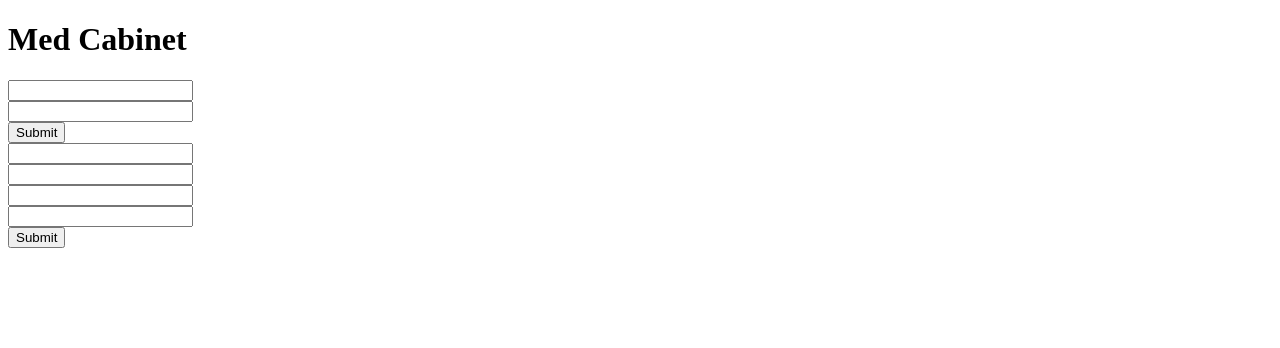
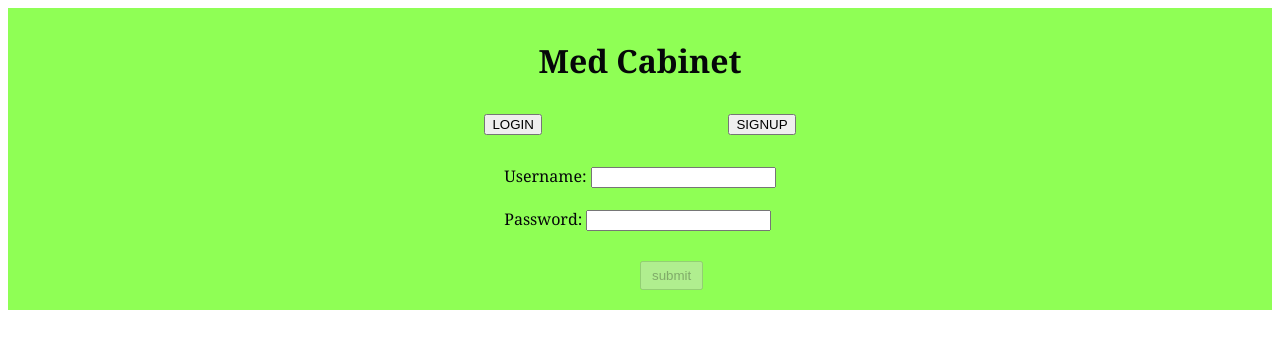
Before and after one commit to BuildWeek-Med-Cabinet/web-front-end, a React (Create React App) app: page / in a window 1280 px wide. Shown: the top 348 px of the page. Built offline with nearby package versions, Linux system fonts and the light colour scheme.

Commit message:
Added Login and Signup page

```diff
--- a/package.json
+++ b/package.json
@@ -12,6 +12,7 @@
     "react-hook-form": "^5.7.2",
     "react-router-dom": "^5.2.0",
     "react-scripts": "3.4.1",
+    "react-uuid": "^1.0.2",
     "styled-components": "^5.1.1",
     "yup": "^0.29.1"
   },
--- a/src/App.js
+++ b/src/App.js
@@ -1,13 +1,12 @@
 import React from 'react';
-import Login from './components/Login'
-import SignUp from './components/SignUp'
+import LoginPage from './components/LoginPage';
+// import Login from './components/Login';
+// import SignUp from './components/SignUp';
 
 function App() {
   return (
     <div>
-      <h1>Med Cabinet</h1>
-      <Login />
-      <SignUp />
+      <LoginPage />
     </div>
   );
 }
--- /dev/null
+++ b/src/components/LoginForm.js
@@ -0,0 +1,113 @@
+import React, { useState, useEffect } from 'react';
+import { useHistory } from 'react-router-dom';
+import * as Yup from 'yup';
+import { loginFormSchema } from './formSchema';
+import { axiosWithAuth } from "../utils/axiosWithAuth";
+
+const initialFormValues = {
+    email: '',
+    password: ''
+}
+
+const initialFormErrors = {
+    email: '',
+    password: ''
+}
+
+export default function LoginForm() {
+    const [formValues, setFormValues] = useState(initialFormValues);
+    const [formErrors, setFormErrors] = useState(initialFormErrors);
+    const [disabled, setDisabled] = useState(false);
+
+    const history = useHistory();
+
+    const postLogin = (credentials) => {
+        axiosWithAuth()
+            .post("", credentials)
+            .then(res => {
+                window.localStorage.setItem("token", res.data.payload);
+                history.push("/");
+            })
+            .catch(err => {
+                console.log('Error')
+            })
+    }
+
+    const onInputChange = evt => {
+        const { name, value } = evt.target
+        Yup
+            .reach(loginFormSchema, name)
+            .validate(value)
+            .then(() => {
+                setFormErrors({
+                    ...formErrors,
+                    [name]: ''
+                })
+            })
+            .catch((err) => {
+                setFormErrors({
+                    ...formErrors,
+                    [name]: err.errors[0]
+                })
+            })
+        setFormValues({
+            ...formValues,
+            [name]: value
+        });
+    }
+
+    const onSubmit = evt => {
+        evt.preventDefault();
+        const credentials = {
+            email: formValues.email,
+            password: formValues.password
+        }
+        postLogin(credentials);
+    }
+
+    useEffect(() => {
+        loginFormSchema.isValid(formValues).then(valid => {
+            setDisabled(!valid);
+            //console.log('valid:' + valid);
+        })
+    }, [formValues])
+
+
+    return (
+        <div>
+            <form className='form container' onSubmit={onSubmit}>
+
+                <div className='errors'>
+                    <div>{formErrors.email}</div>
+                    <div>{formErrors.password}</div>
+                </div>
+
+                <div className='form-group inputs'>
+                    <div style={{margin:'20px 0'}}>
+                        <label>Username:&nbsp;
+                            <input
+                                value={formValues.email}
+                                onChange={onInputChange}
+                                name='email'
+                                type='text'
+                            />
+                        </label>
+                    </div>
+                    <div style={{margin:'20px 0'}}>
+                        <label>Password:&nbsp;
+                            <input
+                                value={formValues.password}
+                                onChange={onInputChange}
+                                name='password'
+                                type='password'
+                            />
+                        </label>
+                    </div>
+                    <div>
+                        <button style={{backgoundColor:'green',padding:'5px 10px',margin:'10px 50%'}} disabled={disabled}>submit</button>
+                    </div>
+                </div>
+            </form>
+        </div>
+    )
+}
--- /dev/null
+++ b/src/components/LoginForm.jsx
@@ -0,0 +1,18 @@
+import styled from 'styled-components';
+
+export const Div = styled.div`
+    display: flex;
+    flex-direction: column;
+    align-items: center;
+    background-color: #8FFF55;
+    font-family: Georgia;
+    color: #050709;
+    padding: 10px;
+`
+
+export const DivButton = styled.div`
+    display: flex;
+    justify-content: space-around;
+    width: 40%;
+    margin: 10px 30%;
+`
--- /dev/null
+++ b/src/components/LoginPage.js
@@ -0,0 +1,26 @@
+import React, { useState } from "react";
+import LoginForm from './LoginForm';
+import SignupForm from './SignupForm';
+import { Div, DivButton } from './LoginForm.jsx';
+
+
+export default function LoginPage() {
+    const [showLoginForm, setShowLoginForm] = useState(true);
+
+
+    return (
+    <Div>
+        <h1>Med Cabinet</h1>
+        <DivButton>
+            <button onClick={ e => setShowLoginForm(true)}>LOGIN</button>
+            <button onClick={ e => setShowLoginForm(false)}>SIGNUP</button>
+        </DivButton>
+        {
+            showLoginForm && <LoginForm />
+        }
+        {
+            !showLoginForm && <SignupForm />
+        }
+    </Div>
+    )
+}
--- /dev/null
+++ b/src/components/SignupForm.js
@@ -0,0 +1,128 @@
+import React, { useState, useEffect } from 'react';
+import { useHistory } from 'react-router-dom';
+import * as Yup from 'yup'
+import { signupFormSchema } from './formSchema'
+import { axiosWithAuth } from "../utils/axiosWithAuth";
+
+const initialFormValues = {
+    username: '',
+    email: '',
+    password: ''
+}
+
+const initialFormErrors = {
+    username: '',
+    email: '',
+    password: ''
+}
+
+
+export default function LoginForm() {
+    const [formValues, setFormValues] = useState(initialFormValues);
+    const [formErrors, setFormErrors] = useState(initialFormErrors);
+    const [disabled, setDisabled] = useState(false);
+
+    const history = useHistory();
+
+    const postSignup = (newUser) => {
+        axiosWithAuth().post('', newUser)
+            .then(res => {
+                window.localStorage.setItem("token", res.data.payload);
+                history.push("/");
+            })
+            .catch(err => {
+                console.log('Error')
+            })
+    }
+
+    const onInputChange = evt => {
+        const { name, value } = evt.target
+        Yup
+            .reach(signupFormSchema, name)
+            .validate(value)
+            .then(() => {
+                setFormErrors({
+                    ...formErrors,
+                    [name]: ''
+                })
+            })
+            .catch((err) => {
+                setFormErrors({
+                    ...formErrors,
+                    [name]: err.errors[0]
+                })
+            })
+        setFormValues({
+            ...formValues,
+            [name]: value
+        });
+    }
+
+    const onSubmit = evt => {
+        evt.preventDefault();
+
+        const newUser = {
+            username: formValues.username,
+            email: formValues.email,
+            password: formValues.password
+        }
+
+        postSignup(newUser);
+    }
+
+    useEffect(() => {
+        signupFormSchema.isValid(formValues).then(valid => {
+            setDisabled(!valid);
+        })
+    }, [formValues])
+
+
+    return (
+        <div>
+            <form className='form2 container' onSubmit={onSubmit}>
+
+                <div className='errors'>
+                    <div>{formErrors.username}</div>
+                    <div>{formErrors.email}</div>
+                    <div>{formErrors.password}</div>
+                </div>
+
+                <div className='form-group inputs'>
+                    <div style={{margin:'20px 0', padding: '0px'}}>
+                        <label>Username&nbsp;
+                            <input  style={{margin:'0', padding: '0px'}}
+                                    value={formValues.username}
+                                    onChange={onInputChange}
+                                    name='username'
+                                    type='text'
+                                />
+                        </label>
+                    </div>
+                    <div style={{margin:'20px 0', padding: '0px'}}>
+                        <label style={{margin:'0', padding: '0px'}}>Email&nbsp;&nbsp;&nbsp;&nbsp;&nbsp;&nbsp;&nbsp;
+                        <input  style={{margin:'0'}}
+                                value={formValues.email}
+                                onChange={onInputChange}
+                                name='email'
+                                type='email'
+                            />
+                        </label>
+                    </div>
+                    <div style={{margin:'20px 0'}}>
+                        <label style={{margin:'0'}}>Password&nbsp;
+                        <input  style={{margin:'0'}}
+                                value={formValues.password}
+                                onChange={onInputChange}
+                                name='password'
+                                type='password'
+                            />
+                        </label>
+                    </div>
+                    <div>
+                        <button style={{padding:'5px 10px', margin:'10px 50%'}}disabled={disabled}>submit</button>
+                    </div>
+                </div>
+            </form>
+        </div>
+    )
+}
--- /dev/null
+++ b/src/components/formSchema.js
@@ -0,0 +1,34 @@
+import * as Yup from 'yup';
+
+export const signupFormSchema = Yup.object().shape({
+    username: Yup
+        .string()
+        .min(4, 'Usermame must be at least 4 characters long.')
+        .required('Must include the username'),
+    password: Yup
+        .string()
+        .min(6, 'Password must be at least 6 charatercs long.')
+        .required('Should be a mix of letters and numbers'),
+    email: Yup
+        .string()
+        .email("Must be a valid email address.")
+        .required("Must include email address."),
+    // phoneNo: Yup
+    //     .number()
+    //     .typeError("That doesn't look like a phone number")
+    //     .positive("A phone number can't start with a minus")
+    //     .integer("A phone number can't include a decimal point")
+    //     .min(10, 'Phonenumber must be at least 10 numbers')
+    //     .required('A phone number is required'),
+})
+
+export const loginFormSchema = Yup.object().shape({
+    password: Yup
+        .string()
+        .min(6, 'Password must be at least 6 charatercs long.')
+        .required('Should be a mix of letters and numbers'),
+    email: Yup
+        .string()
+        .email("Must be a valid email address.")
+        .required("Must include email address."),
+})
--- a/src/index.js
+++ b/src/index.js
@@ -2,4 +2,9 @@ import React from 'react';
 import ReactDOM from 'react-dom';
 import App from './App';
 
-ReactDOM.render(<App />, document.getElementById('root'));
+ReactDOM.render(
+    <React.StrictMode>
+      <App />
+    </React.StrictMode>,
+    document.getElementById('root')
+  );
```
Also changed, not shown: 1 other file (tests, documents, lock files or other folders).
